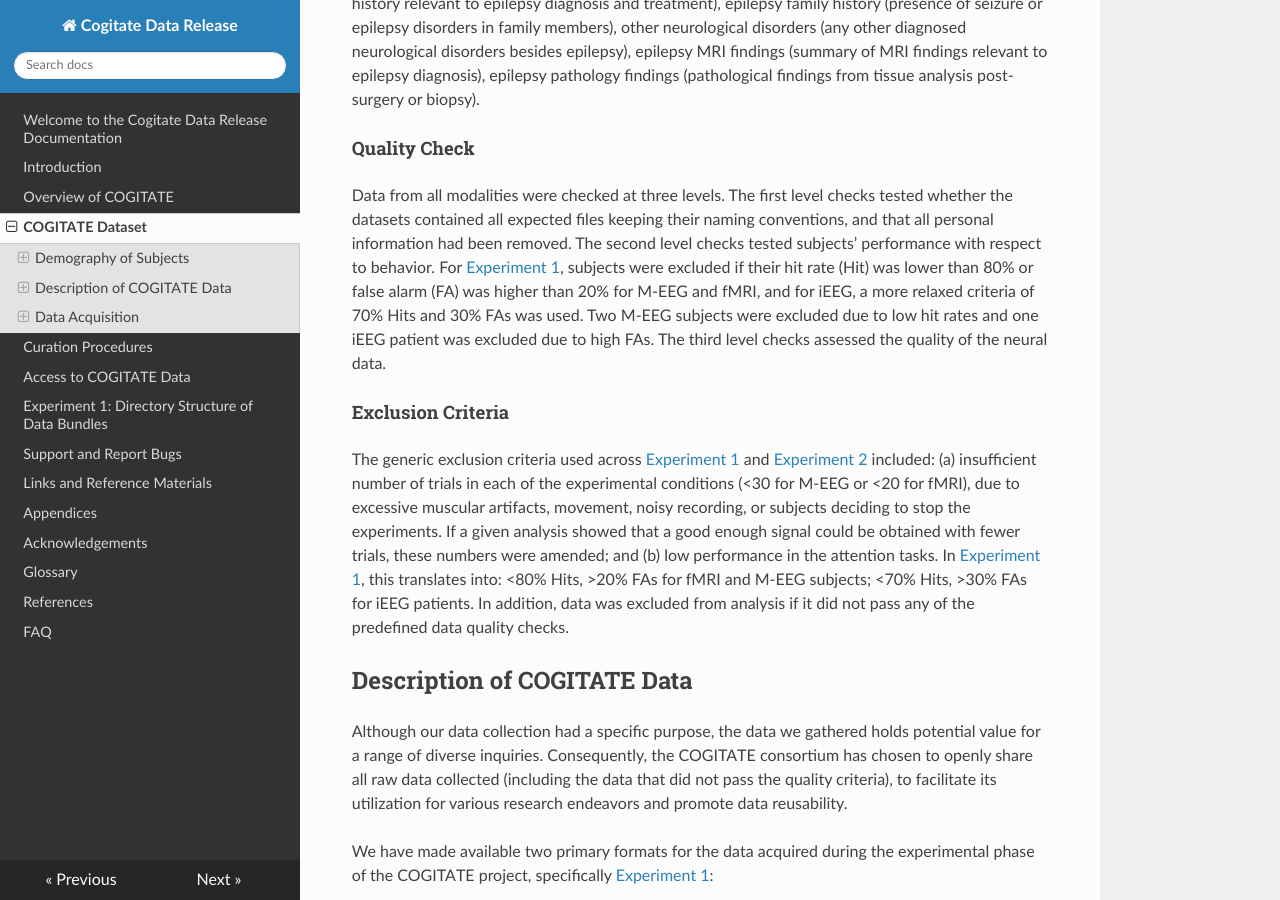
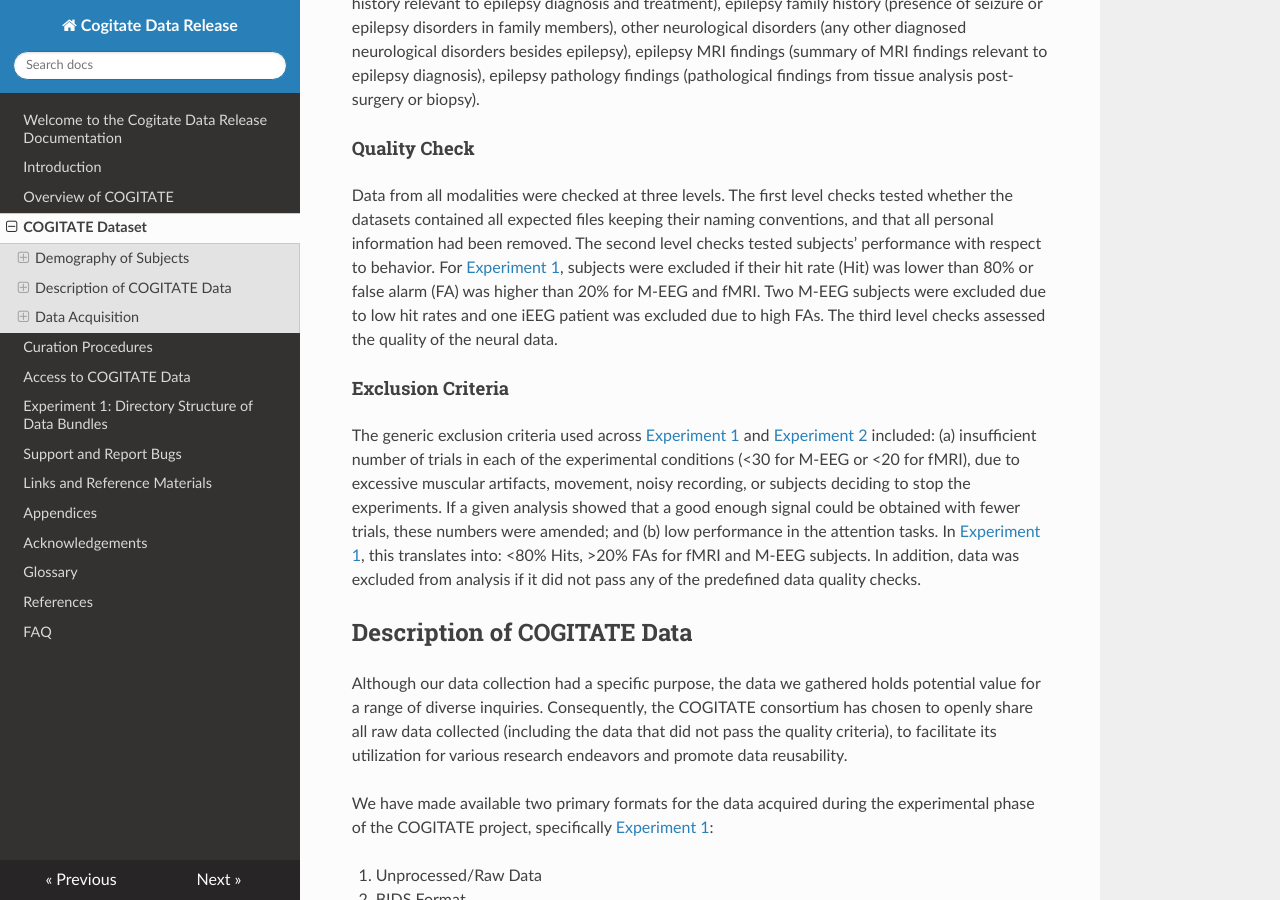
Before and after one commit to Cogitate-consortium/cogitate-data, an MkDocs documentation site: the page built from docs/03_cogdataset.md, in a window 1280 px wide and 900 px high, scrolled down 3312 px. Built offline with MkDocs 1.6.1, drawn with Linux system fonts in a browser that asks for light colours; nearby versions of some CDN libraries; some of the changed text lies outside the part shown.

Commit message:
Edited "Exclusion Criteria" sections for iEEG in COGITATE Dataset

```diff
--- a/docs/03_cogdataset.md
+++ b/docs/03_cogdataset.md
@@ -51,11 +51,11 @@
 
 #### Quality Check
 
-Data from all modalities were checked at three levels. The first level checks tested whether the datasets  contained  all  expected  files  keeping  their  naming  conventions,  and  that  all  personal information had been removed. The second level checks tested subjects’ performance with respect to behavior. For [Experiment 1](02_overview.md#experiment-1-conscious-perception), subjects were excluded if their hit rate (Hit) was lower than 80% or false alarm (FA) was higher than 20% for M-EEG and fMRI, and for iEEG, a more relaxed criteria of 70% Hits and 30% FAs was used. Two M-EEG subjects were excluded due to low hit rates and one iEEG patient was excluded due to high FAs. The  third  level  checks  assessed  the  quality  of  the  neural  data.
+Data from all modalities were checked at three levels. The first level checks tested whether the datasets  contained  all  expected  files  keeping  their  naming  conventions,  and  that  all  personal information had been removed. The second level checks tested subjects’ performance with respect to behavior. For [Experiment 1](02_overview.md#experiment-1-conscious-perception), subjects were excluded if their hit rate (Hit) was lower than 80% or false alarm (FA) was higher than 20% for M-EEG and fMRI. Two M-EEG subjects were excluded due to low hit rates and one iEEG patient was excluded due to high FAs. The  third  level  checks  assessed  the  quality  of  the  neural  data.
 
 #### Exclusion Criteria
 
-The generic exclusion criteria used across [Experiment 1](02_overview.md#experiment-1-conscious-perception) and [Experiment 2](02_overview.md#experiment-2-video-game-engagement) included: (a) insufficient number of trials in each of the experimental conditions (&lt;30 for M-EEG or &lt;20 for fMRI), due to excessive muscular artifacts, movement, noisy recording, or subjects deciding to stop the experiments. If a given  analysis  showed  that  a  good  enough  signal  could  be  obtained  with  fewer  trials,  these numbers were amended; and (b) low performance in the attention tasks. In [Experiment 1](02_overview.md#experiment-1-conscious-perception), this translates into: &lt;80% Hits, >20% FAs for fMRI and M-EEG subjects; &lt;70% Hits, >30% FAs for iEEG patients. In addition, data was excluded from analysis if it did not pass any of the predefined data quality checks.
+The generic exclusion criteria used across [Experiment 1](02_overview.md#experiment-1-conscious-perception) and [Experiment 2](02_overview.md#experiment-2-video-game-engagement) included: (a) insufficient number of trials in each of the experimental conditions (&lt;30 for M-EEG or &lt;20 for fMRI), due to excessive muscular artifacts, movement, noisy recording, or subjects deciding to stop the experiments. If a given  analysis  showed  that  a  good  enough  signal  could  be  obtained  with  fewer  trials,  these numbers were amended; and (b) low performance in the attention tasks. In [Experiment 1](02_overview.md#experiment-1-conscious-perception), this translates into: &lt;80% Hits, >20% FAs for fMRI and M-EEG subjects. In addition, data was excluded from analysis if it did not pass any of the predefined data quality checks.
 
 ## Description of COGITATE Data
 
@@ -604,4 +604,4 @@
 
 #### Exclusion Criteria
 
-Subjects who were unable to complete a sufficient number of trials due to excessive muscular artifacts, movement, noisy recordings, or a decision by the subject to terminate the experiment were excluded. Subjects who exhibited a low performance in the attention task were also excluded – this translates to <70% Hits and >30% FAs. In addition, data was also excluded if it did not pass any of the pre-defined data quality checks.
+Subjects who were unable to complete a sufficient number of trials due to excessive muscular artifacts, movement, noisy recordings, or a decision by the subject to terminate the experiment were excluded. In addition, data was also excluded if it did not pass any of the pre-defined data quality checks.
```
